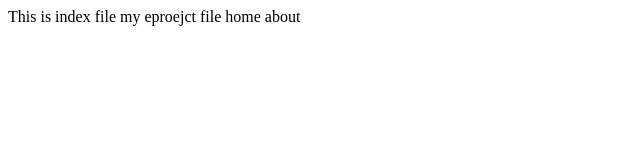
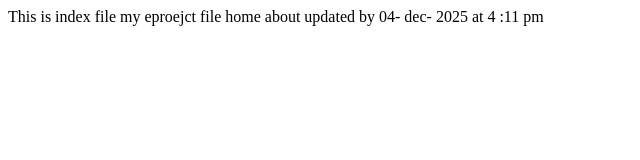
Before and after one commit to murtazasaeed-eng/e-project, a plain HTML site: page Index.html in a window 1280 px wide. Shown: the whole page, without its empty margins (0-640 px from the left). Drawn offline with Linux system fonts and the light colour scheme.

Commit message:
sdfsdUpdate Index.html

```diff
--- a/Index.html
+++ b/Index.html
@@ -11,6 +11,7 @@
     my eproejct file
     home
    about
+    updated by 04- dec- 2025 at 4 :11 pm
 
 </body>
 </html>
```
